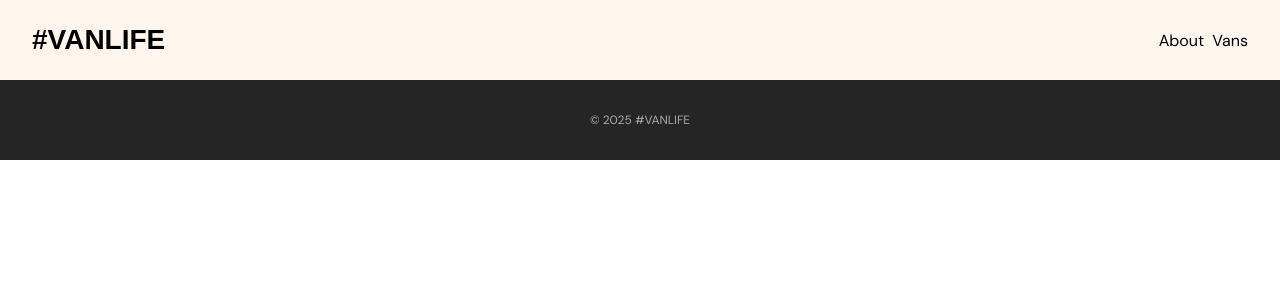
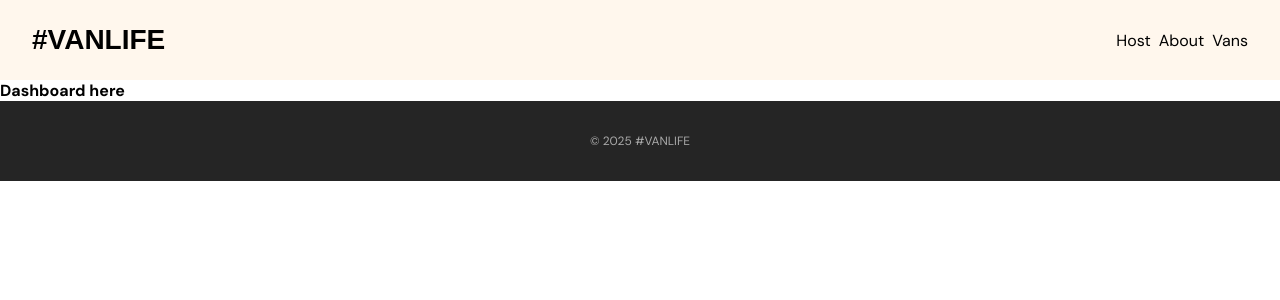
Before and after one commit to agworkgit/vanlife, a React (Vite) app: page /host in a window 1280 px wide. Shown: the top 300 px of the page. Built offline with nearby package versions, Linux system fonts and the light colour scheme; a web font is replaced by a local one; what miragejs would draw is missing.

Commit message:
feat: scaffolded /host and added new components

```diff
--- a/src/App.jsx
+++ b/src/App.jsx
@@ -2,29 +2,39 @@
 import { BrowserRouter, Routes, Route } from "react-router-dom";
 
 // Components
-import Header from "./components/Header";
-import Footer from "./components/Footer";
+import Layout from "./components/Layout";
 
 // Pages
+// Defaults
 import Home from "./pages/Home";
 import About from "./pages/About";
-import Vans from "./pages/Vans";
-import VanDetail from "./pages/VanDetail";
+// Vans
+import Vans from "./pages/vans/Vans";
+import VanDetail from "./pages/vans/VanDetail";
+// Host
+import Dashboard from "./pages/host/Dasboard";
+import Income from "./pages/host/Income";
+import Reviews from "./pages/host/Reviews";
 
 // App
 function App() {
    return (
       <BrowserRouter>
-         <Header />
          <Routes>
+            <Route element={<Layout />}>
+               {/* Child routes*/}
                <Route path="/" element={<Home />} />
                <Route path="/about" element={<About />} />
                <Route path="/vans" element={<Vans />} />
                {/* :id represents a variable inside our path (see useParams() to access the variable),
                   we can also add multiple variables if we want i.e. :id/:type etc.. */}
                <Route path="/vans/:id" element={<VanDetail />} />
+
+               <Route path="/host" element={<Dashboard />} />
+               <Route path="/host/income" element={<Income />} />
+               <Route path="/host/reviews" element={<Reviews />} />
+            </Route>
          </Routes>
-         <Footer />
       </BrowserRouter>
    );
 }
--- a/src/UI/Navbar.jsx
+++ b/src/UI/Navbar.jsx
@@ -4,6 +4,9 @@
 export default function Navbar() {
    return (
       <nav className="navbar">
+         <Link className="link" to="/host">
+            Host
+         </Link>
          <Link className="link" to="/about">
             About
          </Link>
--- /dev/null
+++ b/src/components/Layout.jsx
@@ -0,0 +1,17 @@
+// Imports
+import { Outlet } from "react-router-dom";
+
+// Components
+import Header from "./Header";
+import Footer from "./Footer";
+
+export default function Layout() {
+   return (
+      <>
+         <Header />
+         <Outlet />
+         {/* Outlet is bringing inside Layout all the children of the nested Route in App.jsx */}
+         <Footer />
+      </>
+   );
+}
--- /dev/null
+++ b/src/pages/host/Dasboard.jsx
@@ -0,0 +1,3 @@
+export default function Dashboard() {
+   return <h1>Dashboard here</h1>;
+}
--- /dev/null
+++ b/src/pages/host/Income.jsx
@@ -0,0 +1,3 @@
+export default function Income() {
+   return <h1>Income here</h1>;
+}
--- /dev/null
+++ b/src/pages/host/Reviews.jsx
@@ -0,0 +1,3 @@
+export default function Reviews() {
+   return <h1>Reviews here</h1>;
+}
--- a/src/pages/VanDetail.jsx
+++ b/src/pages/vans/VanDetail.jsx
@@ -13,7 +13,7 @@
          .then((data) => setVan(data.vans));
    }, [params.id]);
 
-   console.log(van);
+   // console.log(van);
 
    return (
       <section className="standard-page">
@@ -24,13 +24,13 @@
                   src={van.imageUrl}
                   alt={`Image for ${van.name}`}
                />
+               <p className="van-type">
+                  {van.type[0].toUpperCase() + van.type.slice(1)}
+               </p>
                <p className="van-title">{van.name}</p>
                <p>{van.description}</p>
                <p className="van-price">
                   ${van.price} <span>/ day</span>
-               </p>
-               <p className="van-type">
-                  {van.type[0].toUpperCase() + van.type.slice(1)}
                </p>
                <button className="button">Rent this van</button>
             </article>
--- a/src/pages/Vans.jsx
+++ b/src/pages/vans/Vans.jsx
@@ -3,8 +3,8 @@
 import { Link } from "react-router-dom";
 
 // Components
-import Card from "../components/Card";
-import CTA from "../components/CTA";
+// import Card from "../../components/Card";
+// import CTA from "../../components/CTA";
 
 /**
  * {
```
Lines whose indentation alone changed are shown as unchanged.
